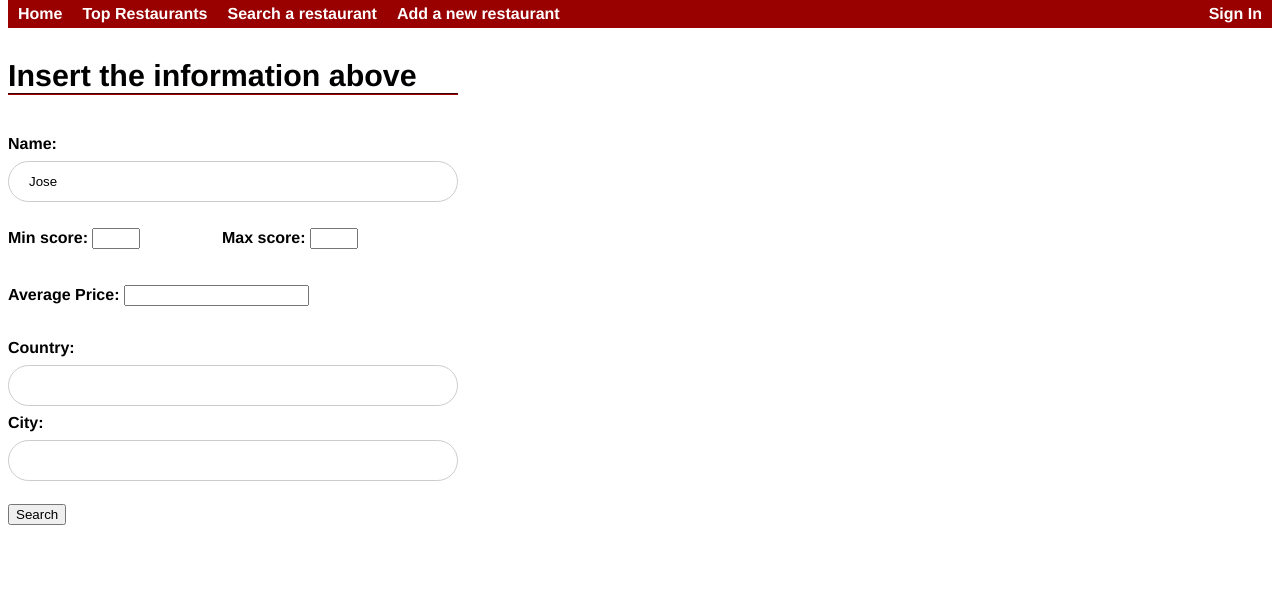
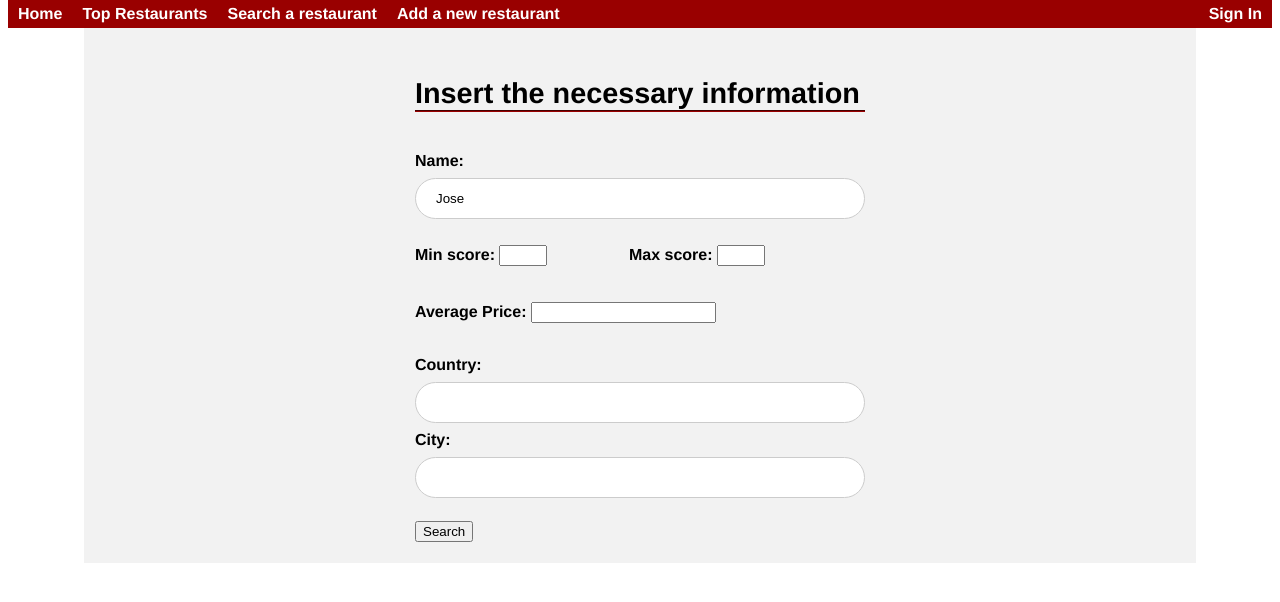
Before and after one commit to Nunommpinto/FEUP-LTW, a PHP site: page /pages/search_restaurant.php in a window 1280 px wide. Shown: the part 133-735 px from the top of the page. Run offline with PHP 8.4, Linux system fonts and the light colour scheme; some libraries are stand-ins or nearby versions.

Commit message:
css homepage and reviews

```diff
--- a/src/css/search_restaurant.css
+++ b/src/css/search_restaurant.css
@@ -1,11 +1,11 @@
 h3{
-	font-size:190%;
+	font-size:180%;
 	border-top: hidden;
 	border-bottom: 2px groove #990000;
 	margin-bottom: 40px;
 }
 
-#search {
+.form-search {
 	margin: auto;
 	width: 75%;
 	background-color: #f2f2f2;
--- a/src/css/top_rest.css
+++ b/src/css/top_rest.css
@@ -1,3 +1,14 @@
+#restaurants {
+	margin: auto;
+	width: 80%;
+	background-color: #f2f2f2;
+	border-top: hidden;
+	border-right: 1px solid #f2f2f2;
+	border-left: 1px solid #f2f2f2;
+	border-bottom: 1px solid #f2f2f2;
+	padding: 20px 20px 20px 20px;
+}
+
 #restaurants li {
 	border-top-style: hidden;
     border-right-style: groove;
@@ -5,7 +16,8 @@
     border-left-style: hidden;
 	border-width: 1px;
 	font-size: medium;
-	width: 85%
+	width: 90%;
+	margin:auto;
 }
 
 #restaurants a {
@@ -16,7 +28,3 @@
 #restaurants a:hover {
 	text-decoration: underline;
 }
-
-#restaurants ol {
-	padding-left: 125px;
-}
--- /dev/null
+++ b/src/css/write_review.css
@@ -0,0 +1,20 @@
+.form-component {
+	padding: 15px 0px 15px 45px;
+	background-color: #f2f2f2;
+	border: 1px groove #bfbfbf;
+	border-radius: 6px;
+	width: 82%;
+	margin:auto;
+}
+
+input[type=submit] {
+	margin-top: 15px;
+}
+
+input[type=submit]:hover {
+	border: 1px solid black;
+}
+
+#score{
+	margin-top: 15px;
+}
--- a/src/pages/search_restaurant.php
+++ b/src/pages/search_restaurant.php
@@ -4,8 +4,8 @@
 
 <script type="text/javascript" src="../javascript/search_restaurant.js"></script>
 
-<form class="form-component" action="javascript:void(0);">
-    <h3> Insert the information above </h3>
+<form class="form-search" action="javascript:void(0);">
+    <h3> Insert the necessary information </h3>
 	<label>Name: </label>
 	<input id="search-input-name" class="search" type="text" name="name" value="Jose">
 
--- a/src/templates/header.php
+++ b/src/templates/header.php
@@ -13,6 +13,10 @@
         <script type="text/javascript" src="../javascript/alert.js"></script>
         <script type="text/javascript" src="../javascript/login_dropdown.js"></script>
         <script type="text/javascript" src="../javascript/user_dropdown.js"></script>
+		<link rel="stylesheet" href="../css/search_restaurant.css">
+		<link rel="stylesheet" href="../css/restaurant.css">
+		<link rel="stylesheet" href="../css/top_rest.css">
+		<link rel="stylesheet" href="../css/write_review.css">
 		<link rel="stylesheet" href="../css/style.css">
         <link rel="stylesheet" href="../css/alert.css">
         <link rel="stylesheet" href="../css/header.css">
@@ -20,7 +24,6 @@
         <link rel="stylesheet" href="../css/user_dropdown.css">
         <link rel="stylesheet" href="../css/profile.css">
         <link rel="stylesheet" href="../css/font-awesome.min.css">
-		<link rel="stylesheet" href="../css/search_restaurant.css">
     </head>
 
     <body>
--- a/src/templates/restaurant.php
+++ b/src/templates/restaurant.php
@@ -39,7 +39,7 @@
     include_once('header.php');
 ?>
 
-<section>
+<section id="pageres">
     <div id='restaurant'>
         <h2><?=$restaurant['name']?></h2>
         <h3><?=$restaurant['description']?></h3>
--- a/src/templates/restaurants.php
+++ b/src/templates/restaurants.php
@@ -1,10 +1,4 @@
 <!-- Displays all the restaurants in '$restaurants' -->
-<html>
-<head>
-<link rel="stylesheet" href="../css/top_rest.css">
-</head>
-</html>
-
 <section id="restaurants">
 	<ol>
     <?php foreach($restaurants as $restaurant) { ?>
--- a/src/templates/write_review.php
+++ b/src/templates/write_review.php
@@ -2,8 +2,13 @@
     <form action="../database/action_write_review.php" method="post">
         <input type="hidden" name="idRestaurant" value="<?=$_GET['idRestaurant']?>">
 		<br>
+
         <label>Review: </label><textarea name="review" required="required" rows="6" cols="80" placeholder='Express your opinion about the restaurant...'></textarea>
+
+		<div id="score">
         Rating: <input type="number" name="rating" min="0" max="5">
+		</div>
+
 		<br>
         <input type="submit" value="Send">
     </form>
```
Also changed, not shown: src/css/restaurant.css (+20 -8 lines), src/images/avatar/1.png (added).
